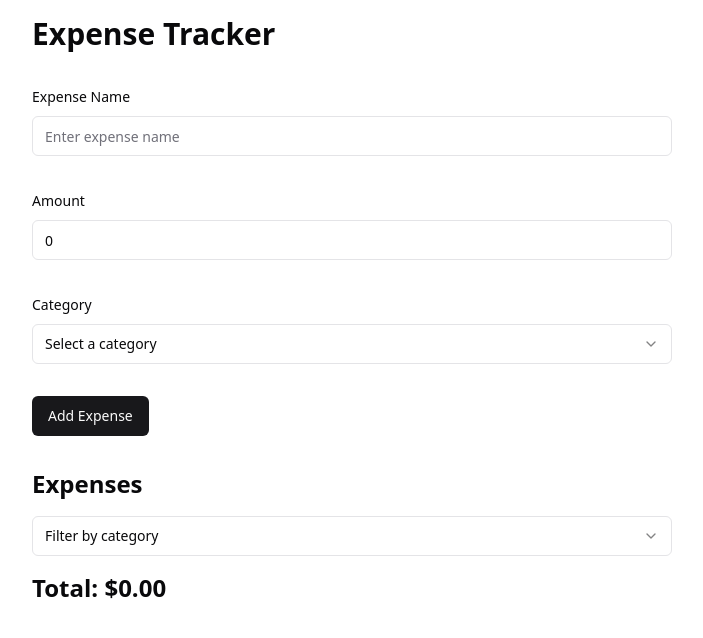
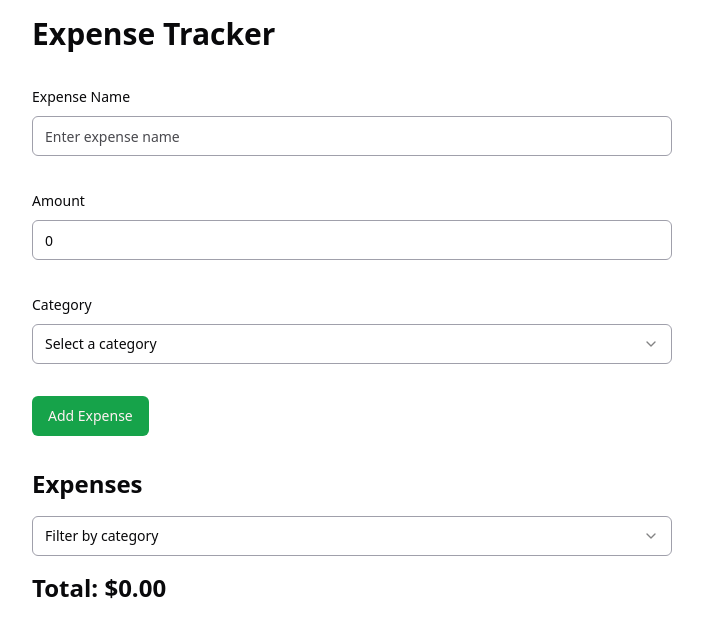
Before and after one commit to AnasOkasha-chambaam/expense-tracker, a React (Vite) app: page / in a window 1280 px wide. Shown: the top 638 px of the page, without its empty margins (288-991 px from the left). Built offline with nearby package versions, Linux system fonts and the light colour scheme.

Commit message:
add Radix UI alert dialog and moment-timezone dependencies; update CSS color variables for improved theming

```diff
--- a/package.json
+++ b/package.json
@@ -11,12 +11,14 @@
   },
   "dependencies": {
     "@hookform/resolvers": "^3.10.0",
+    "@radix-ui/react-alert-dialog": "^1.1.6",
     "@radix-ui/react-label": "^2.1.2",
     "@radix-ui/react-select": "^2.1.6",
     "@radix-ui/react-slot": "^1.1.2",
     "class-variance-authority": "^0.7.1",
     "clsx": "^2.1.1",
     "lucide-react": "^0.475.0",
+    "moment-timezone": "^0.5.47",
     "react": "^19.0.0",
     "react-dom": "^19.0.0",
     "react-hook-form": "^7.54.2",
--- a/src/index.css
+++ b/src/index.css
@@ -1,61 +1,64 @@
 @tailwind base;
 @tailwind components;
 @tailwind utilities;
+
 @layer base {
   :root {
     --background: 0 0% 100%;
     --foreground: 240 10% 3.9%;
-    --card: 0 0% 100%;
+    --card: 0 0% 95%;
     --card-foreground: 240 10% 3.9%;
     --popover: 0 0% 100%;
     --popover-foreground: 240 10% 3.9%;
-    --primary: 240 5.9% 10%;
-    --primary-foreground: 0 0% 98%;
-    --secondary: 240 4.8% 95.9%;
+    --primary: 142.1 76.2% 36.3%;
+    --primary-foreground: 355.7 100% 97.3%;
+    --secondary: 240 4.8% 85.9%;
     --secondary-foreground: 240 5.9% 10%;
-    --muted: 240 4.8% 95.9%;
-    --muted-foreground: 240 3.8% 46.1%;
-    --accent: 240 4.8% 95.9%;
+    --muted: 240 4.8% 85.9%;
+    --muted-foreground: 240 3.8% 30%;
+    --accent: 240 4.8% 85.9%;
     --accent-foreground: 240 5.9% 10%;
     --destructive: 0 84.2% 60.2%;
     --destructive-foreground: 0 0% 98%;
-    --border: 240 5.9% 90%;
-    --input: 240 5.9% 90%;
-    --ring: 240 10% 3.9%;
+    --border: 240 5.9% 65%;
+    --input: 240 5.9% 65%;
+    --ring: 142.1 76.2% 36.3%;
+    --radius: 0.5rem;
     --chart-1: 12 76% 61%;
     --chart-2: 173 58% 39%;
     --chart-3: 197 37% 24%;
     --chart-4: 43 74% 66%;
     --chart-5: 27 87% 67%;
-    --radius: 0.5rem
   }
+
   .dark {
-    --background: 240 10% 3.9%;
-    --foreground: 0 0% 98%;
-    --card: 240 10% 3.9%;
-    --card-foreground: 0 0% 98%;
-    --popover: 240 10% 3.9%;
-    --popover-foreground: 0 0% 98%;
-    --primary: 0 0% 98%;
-    --primary-foreground: 240 5.9% 10%;
+    --background: 20 14.3% 4.1%;
+    --foreground: 0 0% 95%;
+    --card: 24 9.8% 10%;
+    --card-foreground: 0 0% 95%;
+    --popover: 0 0% 9%;
+    --popover-foreground: 0 0% 95%;
+    --primary: 142.1 70.6% 45.3%;
+    --primary-foreground: 144.9 80.4% 10%;
     --secondary: 240 3.7% 15.9%;
     --secondary-foreground: 0 0% 98%;
-    --muted: 240 3.7% 15.9%;
+    --muted: 0 0% 15%;
     --muted-foreground: 240 5% 64.9%;
-    --accent: 240 3.7% 15.9%;
+    --accent: 12 6.5% 15.1%;
     --accent-foreground: 0 0% 98%;
     --destructive: 0 62.8% 30.6%;
-    --destructive-foreground: 0 0% 98%;
+    --destructive-foreground: 0 85.7% 97.3%;
     --border: 240 3.7% 15.9%;
     --input: 240 3.7% 15.9%;
-    --ring: 240 4.9% 83.9%;
+    --ring: 142.4 71.8% 29.2%;
     --chart-1: 220 70% 50%;
     --chart-2: 160 60% 45%;
     --chart-3: 30 80% 55%;
     --chart-4: 280 65% 60%;
-    --chart-5: 340 75% 55%
+    --chart-5: 340 75% 55%;
   }
 }
+
 @layer base {
   * {
     @apply border-border;
```
Also changed, not shown: 1 other file (tests, documents, lock files or other folders).
